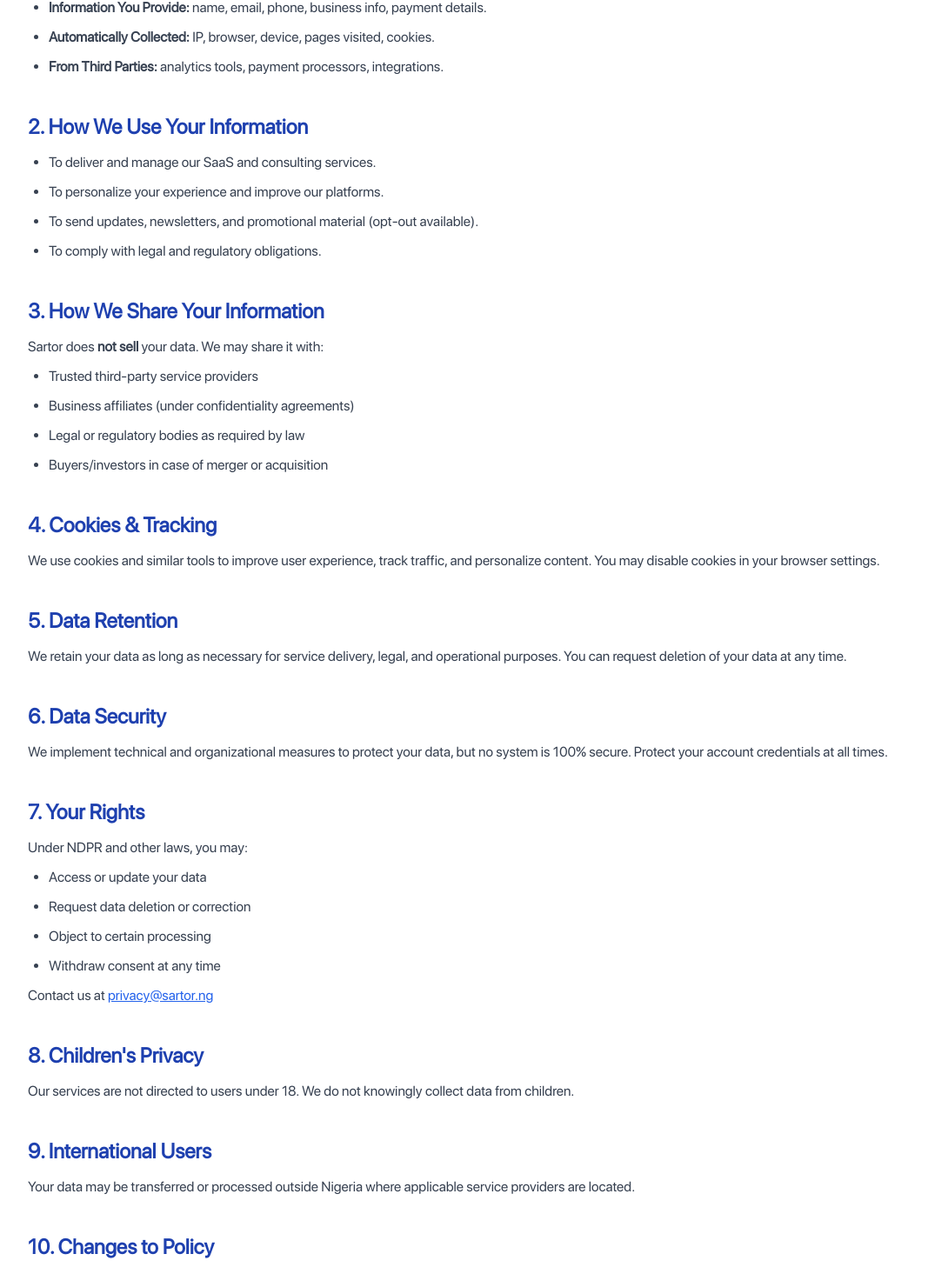
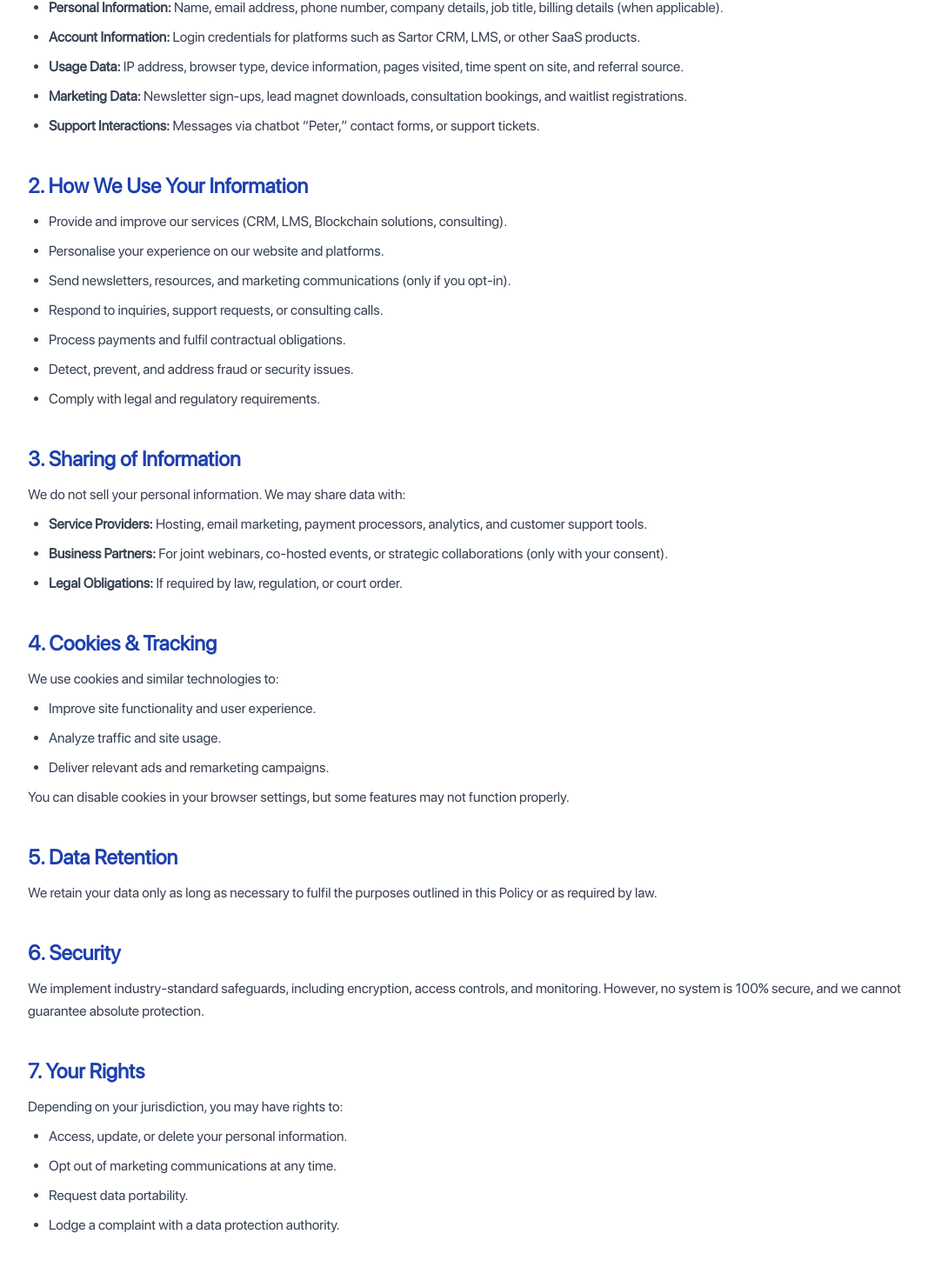
Before and after one commit to jneralrex/sartor-crm, a React (Vite) app: page /privacy-policy in a window 1280 px wide. Shown: the part 276-1741 px from the top of the page at 87% size, without its empty margins (96-1163 px from the left). Built offline with nearby package versions, Linux system fonts and the light colour scheme; no server answers.

Commit message:
Updated privacy policy page

```diff
--- a/src/App.jsx
+++ b/src/App.jsx
@@ -26,6 +26,7 @@ import BodyLayout from './components/BodyLayout';
 import { ToastContainer } from "react-toastify";
 import "react-toastify/dist/ReactToastify.css";
 import PrivateRoute from './store/PrivateRoutes';
+import TermsOfUse from './pages/TermsOfUse';
 import PrivacyPolicy from './pages/PrivacyPolicy';
 
 const router = createBrowserRouter(
@@ -38,6 +39,7 @@ const router = createBrowserRouter(
 
         <Route path="login" element={<LoginPage />} />
         <Route path="forgot-password" element={<ForgotPassword />} />
+        <Route path="terms-condition" element={<TermsOfUse />} />
         <Route path="privacy-policy" element={<PrivacyPolicy />} />
 
       {/* PROTECTED DASHBOARD ROUTES */}
--- a/src/components/Footer.jsx
+++ b/src/components/Footer.jsx
@@ -19,7 +19,7 @@ const Footer = () => {
           <ul className="space-y-2">
             <li>Customer Support</li>
             <li>Delivery Status</li>
-            <li>Terms & Conditions</li>
+            <li><Link to='/privacy-policy'> Terms & Conditions </Link></li>
           </ul>
         </div>
         <div>
--- a/src/pages/PrivacyPolicy.jsx
+++ b/src/pages/PrivacyPolicy.jsx
@@ -1,152 +1,116 @@
+import React, { useEffect } from "react";
 import { useNavigate } from "react-router-dom";
 
 const PrivacyPolicy = () => {
   const navigate = useNavigate();
 
+  useEffect(() => {
+    window.scrollTo(0, 0);
+  }, []);
+
   return (
     <div className="bg-white text-gray-800 px-6 md:px-20 py-12">
       <div className="max-w-5xl mx-auto">
 
-        {/* Go Back Button */}
-        <div className="mb-6">
+        {/* Top Navigation & PDF Download */}
+        <div className="flex flex-col md:flex-row items-start md:items-center justify-between mb-8 gap-4">
           <button
             onClick={() => navigate(-1)}
             className="bg-blue-600 text-white px-4 py-2 rounded hover:bg-blue-700 transition"
           >
             ← Go Back
           </button>
+
+
         </div>
 
-        <h1 className="text-4xl font-bold mb-6 text-center text-blue-900">
+        <h1 className="text-4xl font-bold text-center text-blue-900 mb-2">
           Privacy Policy
         </h1>
-        <p className="text-sm text-gray-500 mb-8 text-center">
+        <p className="text-sm text-gray-500 text-center mb-10">
           Effective Date: January 1, 2025
         </p>
 
         {/* Sections */}
         <Section title="1. Information We Collect">
           <ul className="list-disc pl-6 space-y-2">
-            <li>
-              <strong>Information You Provide:</strong> name, email, phone,
-              business info, payment details.
-            </li>
-            <li>
-              <strong>Automatically Collected:</strong> IP, browser, device,
-              pages visited, cookies.
-            </li>
-            <li>
-              <strong>From Third Parties:</strong> analytics tools, payment
-              processors, integrations.
-            </li>
+            <li><strong>Personal Information:</strong> Name, email address, phone number, company details, job title, billing details (when applicable).</li>
+            <li><strong>Account Information:</strong> Login credentials for platforms such as Sartor CRM, LMS, or other SaaS products.</li>
+            <li><strong>Usage Data:</strong> IP address, browser type, device information, pages visited, time spent on site, and referral source.</li>
+            <li><strong>Marketing Data:</strong> Newsletter sign-ups, lead magnet downloads, consultation bookings, and waitlist registrations.</li>
+            <li><strong>Support Interactions:</strong> Messages via chatbot “Peter,” contact forms, or support tickets.</li>
           </ul>
         </Section>
 
         <Section title="2. How We Use Your Information">
           <ul className="list-disc pl-6 space-y-2">
-            <li>To deliver and manage our SaaS and consulting services.</li>
-            <li>To personalize your experience and improve our platforms.</li>
-            <li>
-              To send updates, newsletters, and promotional material (opt-out
-              available).
-            </li>
-            <li>To comply with legal and regulatory obligations.</li>
+            <li>Provide and improve our services (CRM, LMS, Blockchain solutions, consulting).</li>
+            <li>Personalise your experience on our website and platforms.</li>
+            <li>Send newsletters, resources, and marketing communications (only if you opt-in).</li>
+            <li>Respond to inquiries, support requests, or consulting calls.</li>
+            <li>Process payments and fulfil contractual obligations.</li>
+            <li>Detect, prevent, and address fraud or security issues.</li>
+            <li>Comply with legal and regulatory requirements.</li>
           </ul>
         </Section>
 
-        <Section title="3. How We Share Your Information">
-          <p>
-            Sartor does <strong>not sell</strong> your data. We may share it
-            with:
-          </p>
-          <ul className="list-disc pl-6 space-y-2 mt-2">
-            <li>Trusted third-party service providers</li>
-            <li>Business affiliates (under confidentiality agreements)</li>
-            <li>Legal or regulatory bodies as required by law</li>
-            <li>Buyers/investors in case of merger or acquisition</li>
+        <Section title="3. Sharing of Information">
+          <p>We do not sell your personal information. We may share data with:</p>
+          <ul className="list-disc pl-6 mt-2 space-y-2">
+            <li><strong>Service Providers:</strong> Hosting, email marketing, payment processors, analytics, and customer support tools.</li>
+            <li><strong>Business Partners:</strong> For joint webinars, co-hosted events, or strategic collaborations (only with your consent).</li>
+            <li><strong>Legal Obligations:</strong> If required by law, regulation, or court order.</li>
           </ul>
         </Section>
 
         <Section title="4. Cookies & Tracking">
+          <p>We use cookies and similar technologies to:</p>
+          <ul className="list-disc pl-6 mt-2 space-y-2">
+            <li>Improve site functionality and user experience.</li>
+            <li>Analyze traffic and site usage.</li>
+            <li>Deliver relevant ads and remarketing campaigns.</li>
+          </ul>
+          <p className="mt-2">You can disable cookies in your browser settings, but some features may not function properly.</p>
+        </Section>
+
+        <Section title="5. Data Retention">
+          <p>We retain your data only as long as necessary to fulfil the purposes outlined in this Policy or as required by law.</p>
+        </Section>
+
+        <Section title="6. Security">
+          <p>We implement industry-standard safeguards, including encryption, access controls, and monitoring. However, no system is 100% secure, and we cannot guarantee absolute protection.</p>
+        </Section>
+
+        <Section title="7. Your Rights">
+          <p>Depending on your jurisdiction, you may have rights to:</p>
+          <ul className="list-disc pl-6 mt-2 space-y-2">
+            <li>Access, update, or delete your personal information.</li>
+            <li>Opt out of marketing communications at any time.</li>
+            <li>Request data portability.</li>
+            <li>Lodge a complaint with a data protection authority.</li>
+          </ul>
+        </Section>
+
+        <Section title="8. International Users">
+          <p>Our services are based in Nigeria but accessible globally (including Canada and other jurisdictions). By using our services, you consent to the transfer of your information to Nigeria and other countries where we operate.</p>
+        </Section>
+
+        <Section title="9. Children’s Privacy">
+          <p>Our services are not directed to individuals under 18. We do not knowingly collect data from minors.</p>
+        </Section>
+
+        <Section title="10. Updates">
+          <p>We may update this Privacy Policy periodically. The “Effective Date” at the top will reflect changes.</p>
+        </Section>
+
+        <Section title="11. Contact">
           <p>
-            We use cookies and similar tools to improve user experience, track
-            traffic, and personalize content. You may disable cookies in your
-            browser settings.
+            📧 Email: <a href="mailto:info@sartor.ng" className="text-blue-600 underline">info@sartor.ng</a><br />
+            📞 Phone: +234 905 488 7066<br />
+            🏢 Address: Sartor Limited, B40 NELOCAP Estate, Lokogoma District, FCT-Abuja, Nigeria
           </p>
         </Section>
 
-        <Section title="5. Data Retention">
-          <p>
-            We retain your data as long as necessary for service delivery,
-            legal, and operational purposes. You can request deletion of your
-            data at any time.
-          </p>
-        </Section>
-
-        <Section title="6. Data Security">
-          <p>
-            We implement technical and organizational measures to protect your
-            data, but no system is 100% secure. Protect your account credentials
-            at all times.
-          </p>
-        </Section>
-
-        <Section title="7. Your Rights">
-          <p>Under NDPR and other laws, you may:</p>
-          <ul className="list-disc pl-6 space-y-2 mt-2">
-            <li>Access or update your data</li>
-            <li>Request data deletion or correction</li>
-            <li>Object to certain processing</li>
-            <li>Withdraw consent at any time</li>
-          </ul>
-          <p className="mt-2">
-            Contact us at{" "}
-            <a
-              className="text-blue-600 underline"
-              href="mailto:privacy@sartor.ng"
-            >
-              privacy@sartor.ng
-            </a>
-          </p>
-        </Section>
-
-        <Section title="8. Children's Privacy">
-          <p>
-            Our services are not directed to users under 18. We do not knowingly
-            collect data from children.
-          </p>
-        </Section>
-
-        <Section title="9. International Users">
-          <p>
-            Your data may be transferred or processed outside Nigeria where
-            applicable service providers are located.
-          </p>
-        </Section>
-
-        <Section title="10. Changes to Policy">
-          <p>
-            We may update this policy periodically. Changes take effect upon
-            posting. Continued use of our services indicates acceptance.
-          </p>
-        </Section>
-
-        <Section title="11. Contact Us">
-          <p>
-            📧 Email:{" "}
-            <a
-              href="mailto:info@sartor.ng"
-              className="text-blue-600 underline"
-            >
-              info@sartor.ng
-            </a>
-            <br />
-            📞 Phone: +234 905 488 7066
-            <br />
-            🏢 Address: Sartor Limited, B40 NELOCAP Estate, Lokogoma District,
-            FCT-Abuja, Nigeria
-          </p>
-        </Section>
       </div>
     </div>
   );
--- /dev/null
+++ b/src/pages/TermsOfUse.jsx
@@ -0,0 +1,169 @@
+import { useEffect } from "react";
+import { useNavigate } from "react-router-dom";
+
+const TermsOfUse = () => {
+  const navigate = useNavigate();
+
+    useEffect(() => {
+      window.scrollTo(0, 0);
+    }, []);
+
+  return (
+    <div className="bg-white text-gray-800 px-6 md:px-20 py-12">
+      <div className="max-w-5xl mx-auto">
+
+        {/* Top Navigation & PDF Download */}
+        <div className="flex flex-col md:flex-row items-start md:items-center justify-between mb-8 gap-4">
+          <button
+            onClick={() => navigate(-1)}
+            className="bg-blue-600 text-white px-4 py-2 rounded hover:bg-blue-700 transition"
+          >
+            ← Go Back
+          </button>
+
+
+        </div>
+
+        <h1 className="text-4xl font-bold mb-6 text-center text-blue-900">
+         Terms of Use
+        </h1>
+        <p className="text-sm text-gray-500 mb-8 text-center">
+          Effective Date: January 1, 2025
+        </p>
+
+        {/* Sections */}
+        <Section title="1. Information We Collect">
+          <ul className="list-disc pl-6 space-y-2">
+            <li>
+              <strong>Information You Provide:</strong> name, email, phone,
+              business info, payment details.
+            </li>
+            <li>
+              <strong>Automatically Collected:</strong> IP, browser, device,
+              pages visited, cookies.
+            </li>
+            <li>
+              <strong>From Third Parties:</strong> analytics tools, payment
+              processors, integrations.
+            </li>
+          </ul>
+        </Section>
+
+        <Section title="2. How We Use Your Information">
+          <ul className="list-disc pl-6 space-y-2">
+            <li>To deliver and manage our SaaS and consulting services.</li>
+            <li>To personalize your experience and improve our platforms.</li>
+            <li>
+              To send updates, newsletters, and promotional material (opt-out
+              available).
+            </li>
+            <li>To comply with legal and regulatory obligations.</li>
+          </ul>
+        </Section>
+
+        <Section title="3. How We Share Your Information">
+          <p>
+            Sartor does <strong>not sell</strong> your data. We may share it
+            with:
+          </p>
+          <ul className="list-disc pl-6 space-y-2 mt-2">
+            <li>Trusted third-party service providers</li>
+            <li>Business affiliates (under confidentiality agreements)</li>
+            <li>Legal or regulatory bodies as required by law</li>
+            <li>Buyers/investors in case of merger or acquisition</li>
+          </ul>
+        </Section>
+
+        <Section title="4. Cookies & Tracking">
+          <p>
+            We use cookies and similar tools to improve user experience, track
+            traffic, and personalize content. You may disable cookies in your
+            browser settings.
+          </p>
+        </Section>
+
+        <Section title="5. Data Retention">
+          <p>
+            We retain your data as long as necessary for service delivery,
+            legal, and operational purposes. You can request deletion of your
+            data at any time.
+          </p>
+        </Section>
+
+        <Section title="6. Data Security">
+          <p>
+            We implement technical and organizational measures to protect your
+            data, but no system is 100% secure. Protect your account credentials
+            at all times.
+          </p>
+        </Section>
+
+        <Section title="7. Your Rights">
+          <p>Under NDPR and other laws, you may:</p>
+          <ul className="list-disc pl-6 space-y-2 mt-2">
+            <li>Access or update your data</li>
+            <li>Request data deletion or correction</li>
+            <li>Object to certain processing</li>
+            <li>Withdraw consent at any time</li>
+          </ul>
+          <p className="mt-2">
+            Contact us at{" "}
+            <a
+              className="text-blue-600 underline"
+              href="mailto:privacy@sartor.ng"
+            >
+              privacy@sartor.ng
+            </a>
+          </p>
+        </Section>
+
+        <Section title="8. Children's Privacy">
+          <p>
+            Our services are not directed to users under 18. We do not knowingly
+            collect data from children.
+          </p>
+        </Section>
+
+        <Section title="9. International Users">
+          <p>
+            Your data may be transferred or processed outside Nigeria where
+            applicable service providers are located.
+          </p>
+        </Section>
+
+        <Section title="10. Changes to Policy">
+          <p>
+            We may update this policy periodically. Changes take effect upon
+            posting. Continued use of our services indicates acceptance.
+          </p>
+        </Section>
+
+        <Section title="11. Contact Us">
+          <p>
+            📧 Email:{" "}
+            <a
+              href="mailto:info@sartor.ng"
+              className="text-blue-600 underline"
+            >
+              info@sartor.ng
+            </a>
+            <br />
+            📞 Phone: +234 905 488 7066
+            <br />
+            🏢 Address: Sartor Limited, B40 NELOCAP Estate, Lokogoma District,
+            FCT-Abuja, Nigeria
+          </p>
+        </Section>
+      </div>
+    </div>
+  );
+};
+
+const Section = ({ title, children }) => (
+  <div className="mb-10">
+    <h2 className="text-2xl font-semibold mb-3 text-blue-800">{title}</h2>
+    <div className="text-gray-700 leading-relaxed">{children}</div>
+  </div>
+);
+
+export default TermsOfUse;
```
Also changed, not shown: 2 other files (tests, documents, lock files or other folders).
